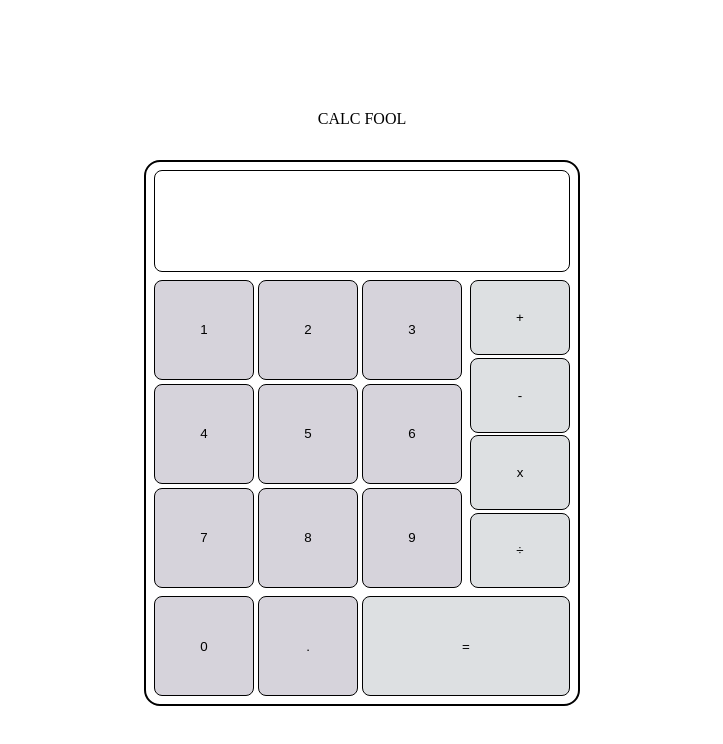
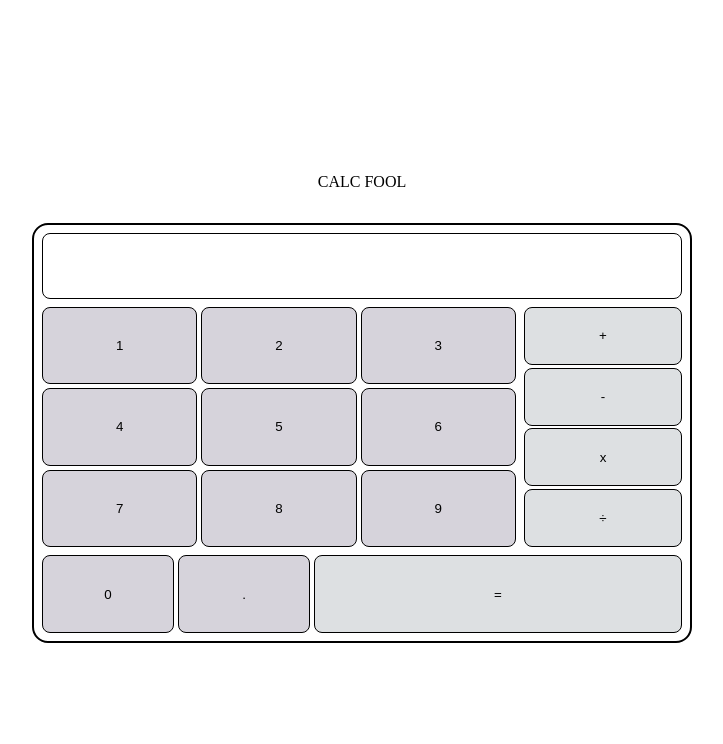
Before and after one commit to daniice/odin-calculator, a plain HTML site: page index.html in a window 1280 px wide. Shown: the whole page, without its empty margins (278-1001 px from the left). Drawn offline with Linux system fonts and the light colour scheme.

Commit message:
Remembering flexbox!

```diff
--- a/calculator.js
+++ b/calculator.js
@@ -3,7 +3,7 @@
 // have parentheses
 // have possibility for negative
 // allow further calculation upon equals
-// could be a much better storage structure
+// could be a much better storage structure - Kenny genuis boy
 
 
 createCalc();
@@ -55,7 +55,7 @@ equals.addEventListener('click', () => {
       }
     else if (input[i] === '÷') {
       if (parseFloat(input[i+1]) === 0) {
-        alert('This answer is currently in debate by the best philosophers out there. We cannot help.');
+        alert('This answer is currently being debated by the best philosophers out there. We cannot help.');
         multDiv = [];
         input = [];
         display.textContent = '';
@@ -109,7 +109,6 @@ function createCalc() {
         const numberRow = document.createElement('div');
             for (j=1; j<=3; j++) {
                 const number = document.createElement('button');
-                number.setAttribute('style', `width: ${squareSide()}px; height: ${squareSide()}px;`);
                 number.classList.add('numberButton');
                 number.textContent = count;
                 numberRow.appendChild(number);
@@ -123,7 +122,6 @@ function createCalc() {
     const operators = ['+', '-', 'x', '÷'];
     operators.forEach(function(operator) {
         const operate = document.createElement('button');
-        operate.setAttribute('style', `width: ${squareSide()}px; height: ${squareSide()*3/4}px;`);
         operate.classList.add('operatorButton');
         operate.textContent = operator;
         operatorColumn.appendChild(operate);
@@ -133,21 +131,17 @@ function createCalc() {
 
 
     const zeroRow = document.createElement('div');
-
     const zero = document.createElement('button');
-    zero.setAttribute('style', `width: ${squareSide()}px; height: ${squareSide()}px;`);
     zero.classList.add('numberButton');
     zero.textContent = "0";
     zeroRow.appendChild(zero);
 
     const decimal = document.createElement('button');
-    decimal.setAttribute('style', `width: ${squareSide()}px; height: ${squareSide()}px;`);
     decimal.classList.add('numberButton');
     decimal.textContent = ".";
     zeroRow.appendChild(decimal);
 
     const equals = document.createElement('button');
-    equals.setAttribute('style', `width: ${squareSide()*2+8}px; height: ${squareSide()}px;`);
     equals.classList.add('equalsButton');
     equals.textContent = "=";
     zeroRow.appendChild(equals);
@@ -158,15 +152,6 @@ function createCalc() {
 
 
     const displayRow = document.createElement('div');
-    displayRow.setAttribute('style', `width: ${squareSide()*4+14}px; height: ${squareSide()}px;`);
     displayRow.classList.add('display');
     displayContainer.appendChild(displayRow);
 }
-
-//function to find width/height of squares
-function squareSide() {
-    let height = window.innerHeight / 8;
-    //console.log('height' + height);
-    //ideally this would be live responding to user resizing window
-        return height;
-}
--- a/style.css
+++ b/style.css
@@ -9,41 +9,68 @@ body {
     gap: 32px;
 }
 
+#title {
+    display: flex;
+}
+
 #calcOutline {
     border: 2px solid;
     border-radius: 16px;
     display: flex;
+    height: 50vh;
+    width: 50vw;
     flex-direction: column;
     padding: 8px;
     gap: 8px;
 }
 
+.display {
+    border: solid 0.1px;
+    border-radius: 8px;
+    height: 8vh;
+}
+
 #squaresContainer {
     display: flex;
-    flex-direction: row;
     gap: 8px;
+    flex: 3;
+}
+
+#zeroContainer {
+    display: flex;
+    flex: 1;
+}
+
+#numberContainer {
+    display: flex;
+    flex: 3;
+    flex-direction: column;
+    gap: 4px;
+}
+
+#operatorContainer {
+    display: flex;
+    flex: 1;
 }
 
 .numberRow {
     display: flex;
+    flex: 1;
     gap: 4px;
 }
 
 .operatorColumn {
     display: flex;
+    flex: 1;
     flex-direction: column;
+    height: 30vh;
     gap: 2.8px;
 }
 
 .zeroRow {
     display: flex;
     gap: 4px;
-}
-
-#numberContainer {
-    display: flex;
-    flex-direction: column;
-    gap: 4px;
+    flex: 1;
 }
 
 .numberButton {
@@ -51,6 +78,7 @@ body {
     box-sizing: border-box;
     border-radius: 8px;
     background-color: rgb(214, 211, 219);
+    flex: 1
 }
 
 .numberButton:hover {
@@ -62,6 +90,7 @@ body {
     box-sizing: border-box;
     border-radius: 8px;
     background-color: rgb(221, 224, 226);
+    flex: 1;
 }
 
 .operatorButton:hover {
@@ -71,6 +100,7 @@ body {
 .equalsButton {
     border: solid 0.1px;
     box-sizing: border-box;
+    flex: 3;
     border-radius: 8px;
     background-color: rgb(221, 224, 226);
 }
@@ -78,8 +108,3 @@ body {
 .equalsButton:hover {
     background-color: rgb(248, 236, 224);
 }
-
-.display {
-    border: solid 0.1px;
-    border-radius: 8px;
-}
```
